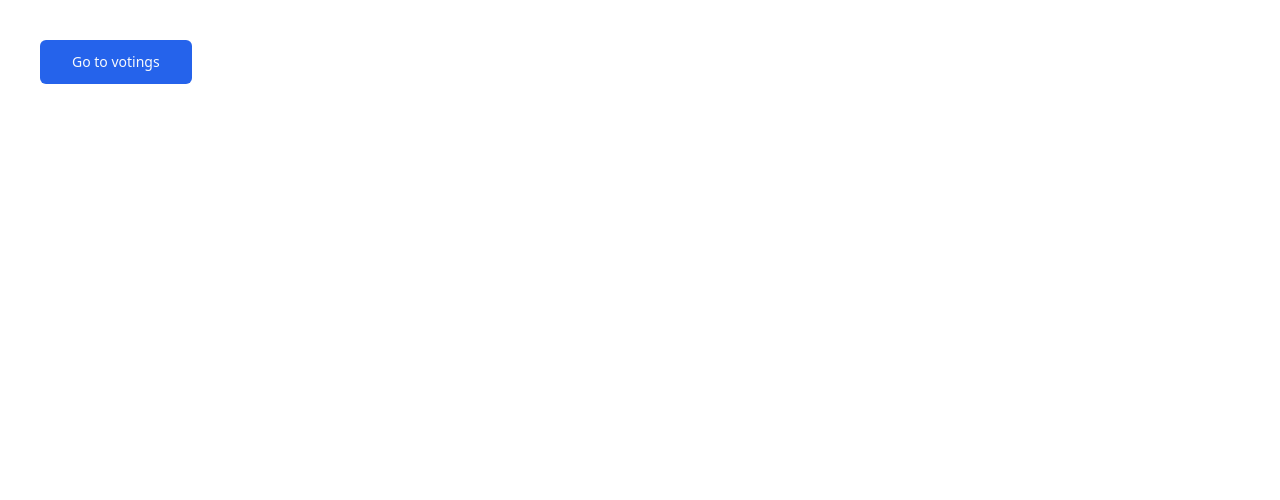
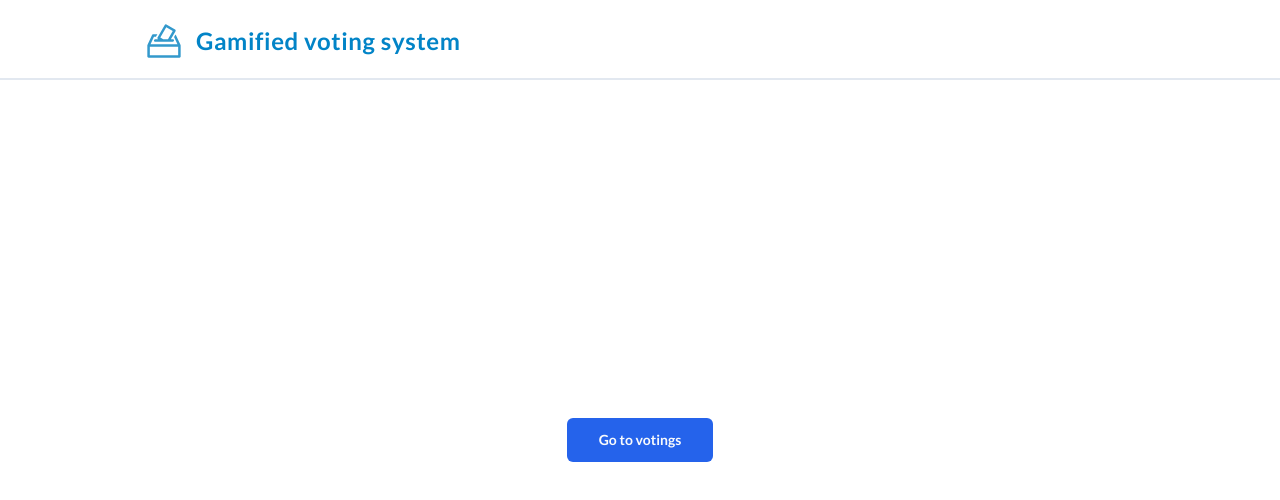
Before and after one commit to Acateel/gamified-voting-system-front-end, a Next.js app: page / in a window 1280 px wide. Shown: the top 500 px of the page. Built offline with nearby package versions, Linux system fonts and the light colour scheme.

Commit message:
feat: add header

```diff
--- /dev/null
+++ b/app/header.tsx
@@ -0,0 +1,16 @@
+import Image from "next/image"
+
+export default function Header() {
+  return (
+    <header className="h-20 w-full border-b-2 border-slate-200 px-4">
+      <div className="lg:max-w-screen-lg mx-auto flex items-center justify-between h-full">
+        <div className="pt-8 pl-4 pb-7 flex items-center gap-x-3">
+          <Image src='/logo.svg' alt="Logo" height={40} width={40} />
+          <h1 className="text-2xl font-extrabold text-sky-600 tracking-wide">
+            Gamified voting system
+          </h1>
+        </div>
+      </div>
+    </header>
+  )
+}
--- a/app/layout.tsx
+++ b/app/layout.tsx
@@ -1,10 +1,14 @@
 import type { Metadata } from 'next'
+import { Lato } from 'next/font/google'
 import './globals.css'
+import Header from './header'
 
 export const metadata: Metadata = {
   title: 'Gamified voting system',
   description: 'Generated by create next app',
 }
+
+const font = Lato({ weight: '700', subsets: ['latin'] })
 
 export default function RootLayout({
   children,
@@ -14,7 +18,14 @@ export default function RootLayout({
   return (
     <html lang="en">
       <link rel="icon" type="image/png" href="/favicon.png" />
-      <body>{children}</body>
+      <body className={font.className}>
+        <div className="min-h-screen flex flex-col">
+          <Header />
+          <main className="flex-1 flex flex-col items-center justify-center">
+            {children}
+          </main>
+        </div>
+      </body>
     </html>
   )
 }
```
Also changed, not shown: public/logo.svg (added).
